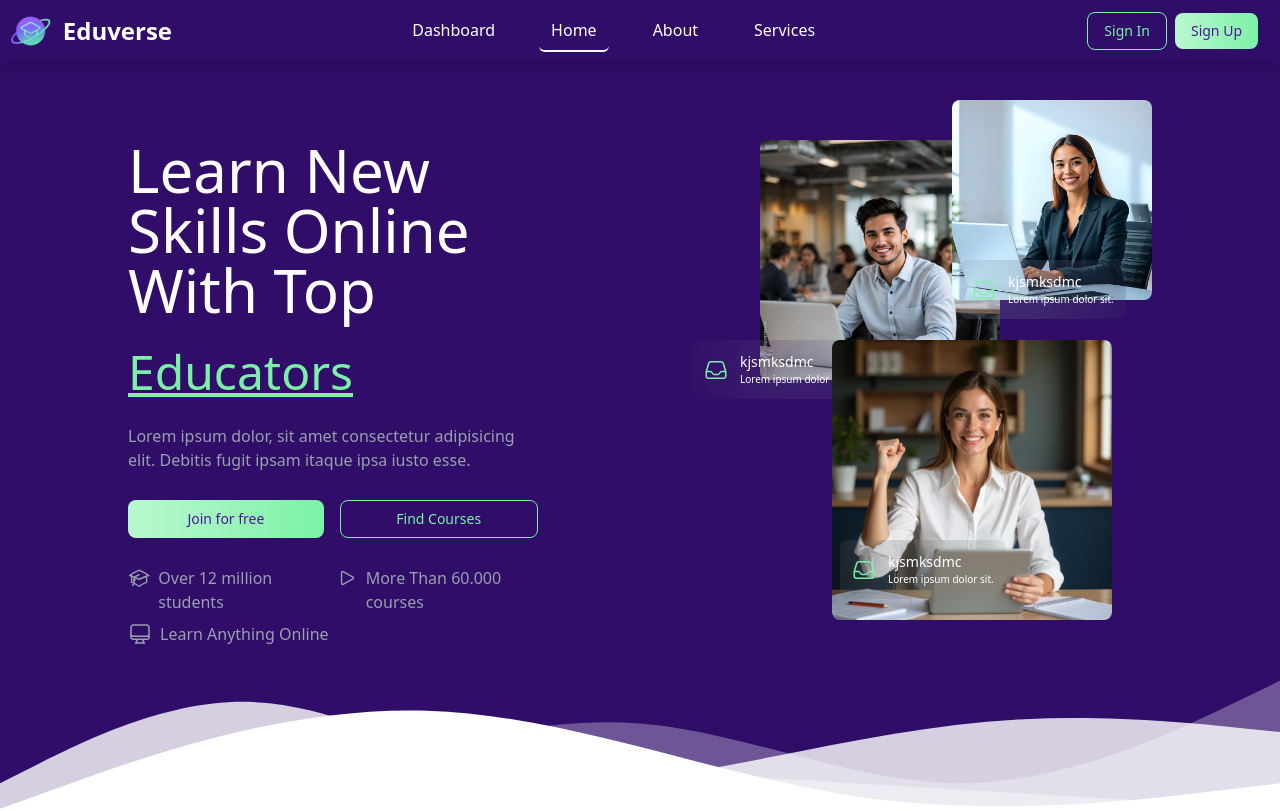
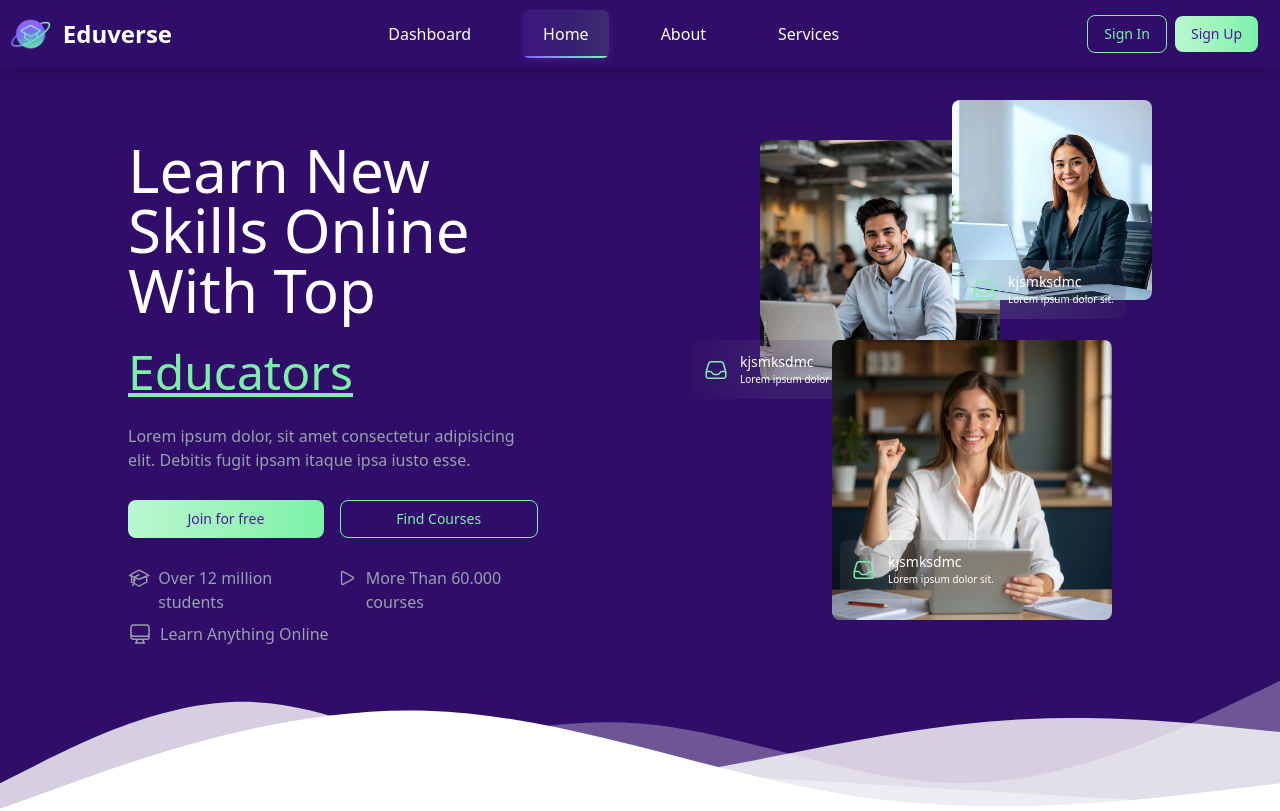
Before and after one commit to marinaeleshaa/Eduverse, an Angular app: page /home in a window 1280 px wide. Shown: the top 811 px of the page. Built offline with nearby package versions, Linux system fonts and the light colour scheme.

Commit message:
fix header burger icon and nav item hover

```diff
--- a/angular.json
+++ b/angular.json
@@ -72,7 +72,8 @@
                 "input": "public"
               }
             ],
-            "styles": ["src/styles.css", "node_modules/swiper/swiper-bundle.css"]
+            "styles": ["src/styles.css", "node_modules/swiper/swiper-bundle.css"],
+            "scripts": ["node_modules/flowbite/dist/flowbite.min.js"]
           }
         }
       }
--- a/src/app/components/header/header.css
+++ b/src/app/components/header/header.css
@@ -0,0 +1,11 @@
+@keyframes flicker {
+  0%, 100% { opacity: 1; filter: brightness(1.2); }
+  25% { opacity: 0.9; filter: brightness(1.1); }
+  50% { opacity: 0.95; filter: brightness(1.15); }
+  75% { opacity: 0.88; filter: brightness(1.05); }
+}
+
+@keyframes glow-pulse {
+  0%, 100% { transform: scale(1) translateX(-50%); opacity: 1; }
+  50% { transform: scale(1.05) translateX(-50%); opacity: 0.8; }
+}
--- a/src/app/components/header/header.html
+++ b/src/app/components/header/header.html
@@ -1,6 +1,6 @@
 <!-- 🔹 Main navigation bar -->
 <!-- <nav class="bg-gradient-to-br from-violet-900 via-violet-700 to-violet-900 shadow-lg fixed w-full z-[99] "> -->
-<nav class="bg-violet-950 shadow-lg fixed w-full z-[99] ">
+<nav class="bg-violet-950 shadow-lg fixed w-full z-[99]">
   <div class="max-w-screen-xl flex flex-wrap items-center justify-between mx-auto p-2.5">
     <!-- 🟢 Logo and brand name -->
     <a routerLink="/" class="flex items-center space-x-3 rtl:space-x-reverse">
@@ -59,11 +59,9 @@
 
       <!-- Hamburger menu button for mobile view -->
       <button
-        data-collapse-toggle="navbar-search"
         type="button"
+        (click)="toggleMenu()"
         class="inline-flex items-center p-2 w-10 h-10 justify-center text-sm text-green-300 rounded-lg md:hidden hover:bg-violet-800 focus:outline-none focus:ring-2 focus:ring-green-300"
-        aria-controls="navbar-search"
-        aria-expanded="false"
       >
         <span class="sr-only">Open main menu</span>
         <svg
@@ -86,36 +84,10 @@
 
     <!-- 🔸 Navigation links section -->
     <div
-      class="items-center justify-between hidden w-full md:flex md:w-auto md:order-1"
       id="navbar-search"
+      [ngClass]="{ hidden: !isMenuOpen, flex: isMenuOpen }"
+      class="md:items-center justify-between w-full flex-col md:flex md:w-auto md:order-1"
     >
-      <!-- Search input for mobile dropdown -->
-      <div class="relative mt-3 md:hidden">
-        <div class="absolute inset-y-0 start-0 flex items-center ps-3 pointer-events-none">
-          <svg
-            class="w-4 h-4 text-green-300"
-            aria-hidden="true"
-            xmlns="http://www.w3.org/2000/svg"
-            fill="none"
-            viewBox="0 0 20 20"
-          >
-            <path
-              stroke="currentColor"
-              stroke-linecap="round"
-              stroke-linejoin="round"
-              stroke-width="2"
-              d="m19 19-4-4m0-7A7 7 0 1 1 1 8a7 7 0 0 1 14 0Z"
-            />
-          </svg>
-        </div>
-        <input
-          type="text"
-          id="search-navbar-mobile"
-          class="block w-full p-2 ps-10 text-sm text-violet-900 border border-green-300 rounded-lg bg-gray-50 focus:ring-green-300 focus:border-green-300 focus:outline-0"
-          placeholder="Search..."
-        />
-      </div>
-
       <!-- Navigation links -->
       <ul
         class="flex flex-col p-4 md:p-0 mt-4 font-medium border border-violet-800 rounded-lg md:space-x-8 rtl:space-x-reverse md:flex-row md:mt-0 md:border-0"
@@ -123,8 +95,8 @@
         <li>
           <a
             routerLink="dashboard"
-            routerLinkActive=" border-b-2  border-b-white"
-            class="relative z-10 block py-2 px-3 rounded-md text-white after:absolute after:left-0 after:bottom-0 after:w-0 after:h-[50%] after:bg-gradient-to-r after:from-violet-700 after:to-green-300 after:transition-all after:duration-500 after:ease-in-out hover:after:w-full after:-z-10 before:absolute before:right-0 before:top-0 before:w-0 before:h-[50%] before:bg-gradient-to-r before:from-violet-700 before:to-green-300 before:transition-all before:duration-500 before:ease-in-out hover:before:w-full before:-z-10 overflow-hidden"
+            routerLinkActive="before:!w-full before:!opacity-100 after:!scale-x-100 shadow-[0_2px_8px_rgba(139,92,246,0.2)] bg-gradient-to-r from-violet-500/10 to-green-300/10"
+            class="relative z-10 block py-3 px-5 rounded-md text-white overflow-hidden font-medium transition-all duration-300 before:absolute before:left-0 before:bottom-0 before:w-0 before:h-0.5 before:opacity-0 before:bg-gradient-to-r before:from-violet-500 before:to-green-300 before:transition-all before:duration-500 before:ease-out hover:before:w-full hover:before:opacity-100 hover:text-gray-200 hover:bg-white/5 after:absolute after:left-0 after:top-0 after:w-full after:h-full after:scale-x-0 after:origin-left after:bg-gradient-to-r after:from-violet-500/5 after:via-transparent after:to-green-300/5 after:transition-all after:duration-300 after:ease-out after:-z-10 hover:after:scale-x-100 [&.active]:before:h-1"
           >
             Dashboard
           </a>
@@ -133,8 +105,8 @@
           <a
             routerLink="home"
             [routerLinkActiveOptions]="{ exact: true }"
-            routerLinkActive=" border-b-2 border-b-white"
-            class="relative z-10 block py-2 px-3 rounded-md text-white after:absolute after:left-0 after:bottom-0 after:w-0 after:h-[50%] after:bg-gradient-to-r after:from-violet-700 after:to-green-300 after:transition-all after:duration-500 after:ease-in-out hover:after:w-full after:-z-10 before:absolute before:right-0 before:top-0 before:w-0 before:h-[50%] before:bg-gradient-to-r before:from-violet-700 before:to-green-300 before:transition-all before:duration-500 before:ease-in-out hover:before:w-full before:-z-10 overflow-hidden"
+            routerLinkActive="before:!w-full before:!opacity-100 after:!scale-x-100 shadow-[0_2px_8px_rgba(139,92,246,0.2)] bg-gradient-to-r from-violet-500/10 to-green-300/10"
+            class="relative z-10 block py-3 px-5 rounded-md text-white overflow-hidden font-medium transition-all duration-300 before:absolute before:left-0 before:bottom-0 before:w-0 before:h-0.5 before:opacity-0 before:bg-gradient-to-r before:from-violet-500 before:to-green-300 before:transition-all before:duration-500 before:ease-out hover:before:w-full hover:before:opacity-100 hover:text-gray-200 hover:bg-white/5 after:absolute after:left-0 after:top-0 after:w-full after:h-full after:scale-x-0 after:origin-left after:bg-gradient-to-r after:from-violet-500/5 after:via-transparent after:to-green-300/5 after:transition-all after:duration-300 after:ease-out after:-z-10 hover:after:scale-x-100 [&.active]:before:h-1"
           >
             Home
           </a>
@@ -142,8 +114,8 @@
         <li>
           <a
             routerLink="about"
-            routerLinkActive=" border-b-2 border-b-white"
-            class="relative z-10 block py-2 px-3 rounded-md text-white after:absolute after:left-0 after:bottom-0 after:w-0 after:h-[50%] after:bg-gradient-to-r after:from-violet-700 after:to-green-300 after:transition-all after:duration-500 after:ease-in-out hover:after:w-full after:-z-10 before:absolute before:right-0 before:top-0 before:w-0 before:h-[50%] before:bg-gradient-to-r before:from-violet-700 before:to-green-300 before:transition-all before:duration-500 before:ease-in-out hover:before:w-full before:-z-10 overflow-hidden"
+            routerLinkActive="before:!w-full before:!opacity-100 after:!scale-x-100 shadow-[0_2px_8px_rgba(139,92,246,0.2)] bg-gradient-to-r from-violet-500/10 to-green-300/10"
+            class="relative z-10 block py-3 px-5 rounded-md text-white overflow-hidden font-medium transition-all duration-300 before:absolute before:left-0 before:bottom-0 before:w-0 before:h-0.5 before:opacity-0 before:bg-gradient-to-r before:from-violet-500 before:to-green-300 before:transition-all before:duration-500 before:ease-out hover:before:w-full hover:before:opacity-100 hover:text-gray-200 hover:bg-white/5 after:absolute after:left-0 after:top-0 after:w-full after:h-full after:scale-x-0 after:origin-left after:bg-gradient-to-r after:from-violet-500/5 after:via-transparent after:to-green-300/5 after:transition-all after:duration-300 after:ease-out after:-z-10 hover:after:scale-x-100 [&.active]:before:h-1"
           >
             About
           </a>
@@ -151,8 +123,8 @@
         <li>
           <a
             routerLink="services"
-            routerLinkActive=" border-b-2 border-b-white"
-            class="relative z-10 block py-2 px-3 rounded-md text-white after:absolute after:left-0 after:bottom-0 after:w-0 after:h-[50%] after:bg-gradient-to-r after:from-violet-700 after:to-green-300 after:transition-all after:duration-500 after:ease-in-out hover:after:w-full after:-z-10 before:absolute before:right-0 before:top-0 before:w-0 before:h-[50%] before:bg-gradient-to-r before:from-violet-700 before:to-green-300 before:transition-all before:duration-500 before:ease-in-out hover:before:w-full before:-z-10 overflow-hidden"
+            routerLinkActive="before:!w-full before:!opacity-100 after:!scale-x-100 shadow-[0_2px_8px_rgba(139,92,246,0.2)] bg-gradient-to-r from-violet-500/10 to-green-300/10"
+            class="relative z-10 block py-3 px-5 rounded-md text-white overflow-hidden font-medium transition-all duration-300 before:absolute before:left-0 before:bottom-0 before:w-0 before:h-0.5 before:opacity-0 before:bg-gradient-to-r before:from-violet-500 before:to-green-300 before:transition-all before:duration-500 before:ease-out hover:before:w-full hover:before:opacity-100 hover:text-gray-200 hover:bg-white/5 after:absolute after:left-0 after:top-0 after:w-full after:h-full after:scale-x-0 after:origin-left after:bg-gradient-to-r after:from-violet-500/5 after:via-transparent after:to-green-300/5 after:transition-all after:duration-300 after:ease-out after:-z-10 hover:after:scale-x-100 [&.active]:before:h-1"
           >
             Services
           </a>
--- a/src/app/components/header/header.ts
+++ b/src/app/components/header/header.ts
@@ -1,12 +1,17 @@
+import { CommonModule } from '@angular/common';
 import { Component } from '@angular/core';
 import { RouterLink, RouterLinkActive } from '@angular/router';
 
 @Component({
   selector: 'app-header',
-  imports: [RouterLink,RouterLinkActive],
+  imports: [RouterLink,RouterLinkActive ,CommonModule],
   templateUrl: './header.html',
   styleUrl: './header.css'
 })
 export class Header {
+ isMenuOpen = false;
 
+  toggleMenu() {
+    this.isMenuOpen = !this.isMenuOpen;
+  }
 }
--- a/tailwind.config.js
+++ b/tailwind.config.js
@@ -40,6 +40,8 @@ module.exports = {
     require('@tailwindcss/typography'), // 📰 optional: nice text defaults
     require('@tailwindcss/line-clamp'), // 📏 enables line-clamp utilities
     require('@tailwindcss/aspect-ratio'), // 🖼️ useful for responsive images/videos
+    require('flowbite/plugin')
   ],
 
+
 };
```
